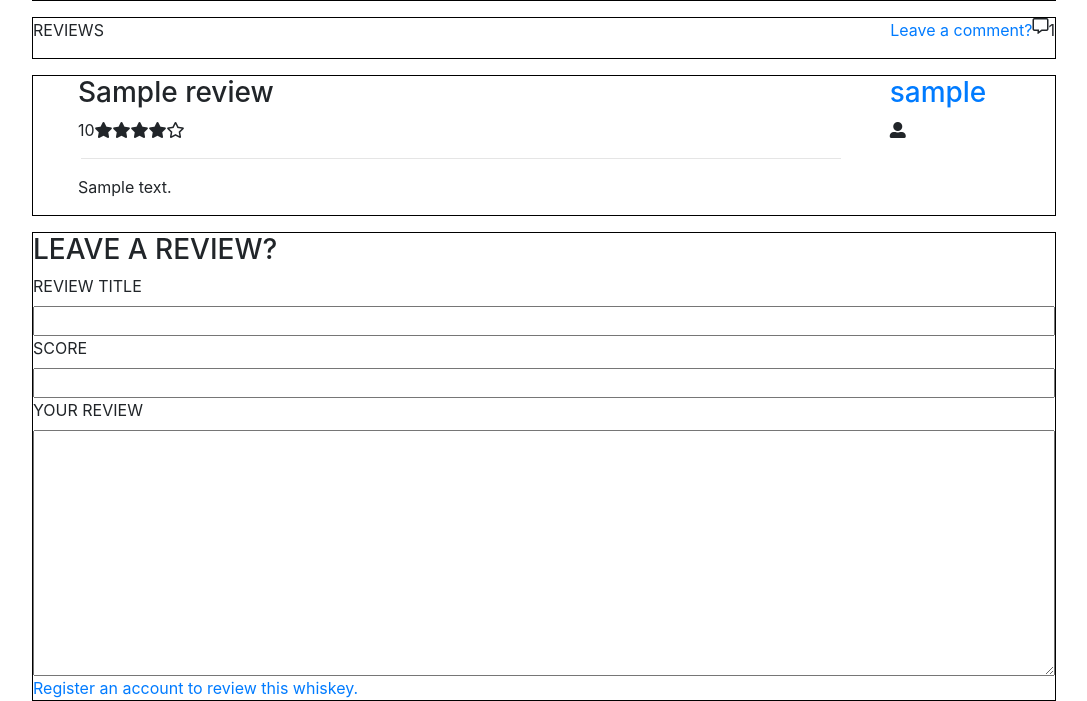
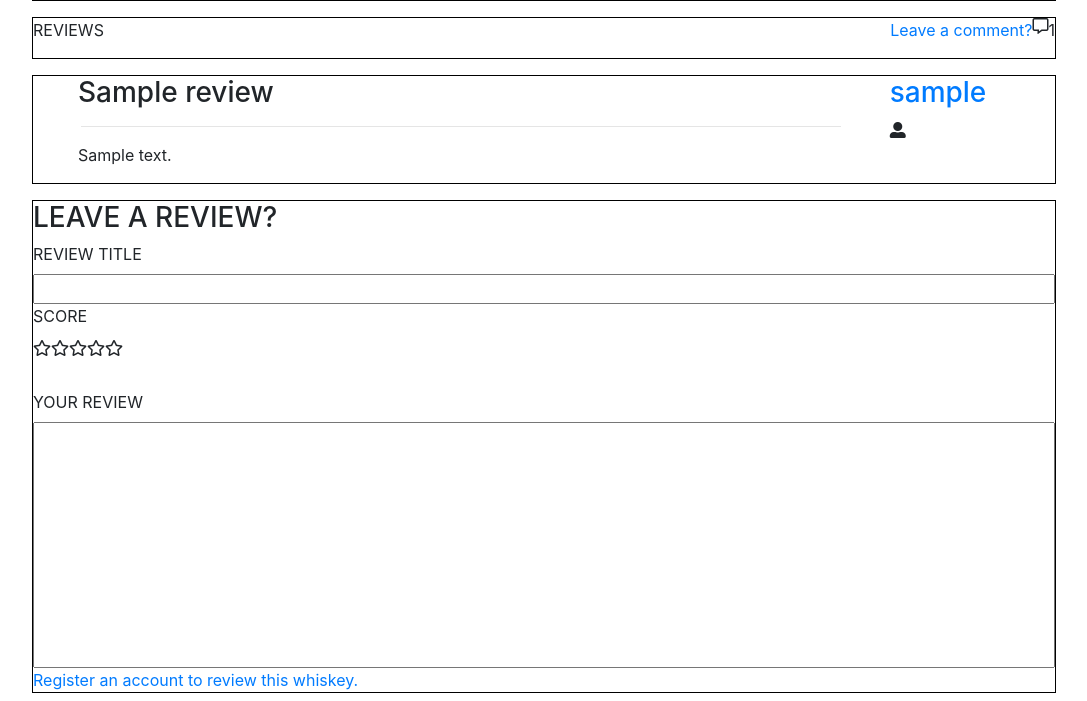
Before and after one commit to paulloy/whiskey_herald_msp3, a Flask app: page /whiskey/1 in a window 1280 px wide; the page is wider, and only the part inside the window is pictured. Shown: the part 559-1260 px from the top of that part, without its empty margins (96-1183 px from the left). Run offline with Flask 2, Linux system fonts and the light colour scheme; grey boxes marked "Sample" are stand-in pictures; a database or web service that is not in the repository returns one stand-in record (values such as "Sample title"); style sheets or scripts are compiled from the project's sources; some libraries are stand-ins or nearby versions.

Commit message:
The user rating has been updated so that they can select a star rating instead of entering a number. JS file updates the font awesome icons. app.py score updated to change type to int. New JS file linked to on base.html

```diff
--- a/app.py
+++ b/app.py
@@ -229,7 +229,7 @@ def review(whiskey_name):
                 "drink": whiskey_name,
                 "title": request.form.get("review-title"),
                 "review": request.form.get("review"),
-                "score": request.form.get("score")
+                "score": int(request.form.get("score"))
             }
 
             coll.reviews.update({"username": session["username"], "drink": whiskey_name}, reviewUpdate)
@@ -241,7 +241,7 @@ def review(whiskey_name):
                 "drink": whiskey_name,
                 "title": request.form.get("review-title"),
                 "review": request.form.get("review"),
-                "score": request.form.get("score")
+                "score": int(request.form.get("score"))
             }
 
             coll.reviews.insert_one(newReview)
--- a/static/css/whiskey.css
+++ b/static/css/whiskey.css
@@ -57,5 +57,12 @@
   display: flex;
   flex-direction: column;
 }
+#leave-review #score {
+  opacity: 0;
+  width: 10px;
+}
+#leave-review textarea {
+  resize: none;
+}
 
 /*# sourceMappingURL=whiskey.css.map */
--- /dev/null
+++ b/static/js/whiskey.js
@@ -0,0 +1,17 @@
+function starRating(num) {
+    $('#rating >:nth-of-type(' + num + ')').click(function() {
+        document.getElementById('score').value = num;
+        for (i = num; i > 0; i--) {
+            $('#rating >:nth-of-type(' + i + ')').attr("class", "fas fa-star");
+        }
+        for (i = num + 1; i < 6; i++) {
+            $('#rating >:nth-of-type(' + i + ')').attr("class", "far fa-star");
+        }
+    });
+}
+
+starRating(1);
+starRating(2);
+starRating(3);
+starRating(4);
+starRating(5);
--- a/static/scss/whiskey.scss
+++ b/static/scss/whiskey.scss
@@ -56,4 +56,11 @@
     margin-top: 1rem;
     display: flex;
     flex-direction: column;
+    #score {
+        opacity: 0;
+        width: 10px;
+    }
+    textarea {
+        resize: none;
+    }
 }
--- a/templates/base.html
+++ b/templates/base.html
@@ -91,6 +91,7 @@
     <!-- custom JS -->
     <script src="{{ url_for('static', filename='js/base.js') }}"></script>
     <script src="{{ url_for('static', filename='js/register.js') }}"></script>
+    <script src="{{ url_for('static', filename='js/whiskey.js') }}"></script>
 
 </body>
 </html>
--- a/templates/whiskey.html
+++ b/templates/whiskey.html
@@ -62,8 +62,21 @@
                 <div class="col-12">
                     <h3>{{ review['title'] }}</h3>
                     <!-- <p>Added some time ago</p> -->
-                    <p>{{ review['score'] }}<i class="fas fa-star"></i><i class="fas fa-star"></i><i class="fas fa-star"></i><i
-                            class="fas fa-star"></i><i class="far fa-star"></i></p>
+                    <p id="user-rating">
+                        {% if review["score"] == 0 %}
+                            No rating yet
+                        {% elif review["score"] == 1 %}
+                            <i class="fas fa-star"></i><i class="far fa-star"></i><i class="far fa-star"></i><i class="far fa-star"></i><i class="far fa-star"></i>
+                        {% elif review["score"] == 2 %}
+                            <i class="fas fa-star"></i><i class="fas fa-star"></i><i class="far fa-star"></i><i class="far fa-star"></i><i class="far fa-star"></i>
+                        {% elif review["score"] == 3 %}
+                            <i class="fas fa-star"></i><i class="fas fa-star"></i><i class="fas fa-star"></i><i class="far fa-star"></i><i class="far fa-star"></i>
+                        {% elif review["score"] == 4 %}
+                            <i class="fas fa-star"></i><i class="fas fa-star"></i><i class="fas fa-star"></i><i class="fas fa-star"></i><i class="far fa-star"></i>
+                        {% elif review["score"] == 5 %}
+                            <i class="fas fa-star"></i><i class="fas fa-star"></i><i class="fas fa-star"></i><i class="fas fa-star"></i><i class="fas fa-star"></i>
+                        {% endif %}
+                    </p>
                 </div>
                 <hr class="col-11">
                 <p class="col-12">{{ review['review'] }}</p>
@@ -85,15 +98,23 @@
                         title: "{{ review['title'] }}",
                         score: "{{ review['score'] }}",
                         review: "{{ review['review'] }}",
+                        starRating: document.getElementById("user-rating").innerHTML,
                         edit: function () {
                             document.getElementById("review-title").value = this.title;
                             document.getElementById("score").value = this.score;
                             document.getElementById("review").value = this.review;
+                            document.getElementById("rating").innerHTML = this.starRating;
+
                         }
                     }
 
                     document.getElementById("edit-review").addEventListener("click", function () {
                         userReview.edit();
+                        starRating(1);
+                        starRating(2);
+                        starRating(3);
+                        starRating(4);
+                        starRating(5);
                     });
                 </script>
 
@@ -115,7 +136,11 @@
         <input id="review-title" name="review-title" type="text" required>
 
         <label for="score">SCORE</label>
-        <input id="score" name="score" type="number" min="1" max="5">
+        <div id="rating" title="Please leave a rating.">
+            <i class="far fa-star"></i><i class="far fa-star"></i><i class="far fa-star"></i><i class="far fa-star"></i><i class="far fa-star"></i>
+        </div>
+        <input id="score" name="score" type="number" min="1" max="5" required>
+
 
         <label for="review">YOUR REVIEW</label>
         <textarea id="review" name="review" cols="30" rows="10" required></textarea>
```
Also changed, not shown: 1 other file.
